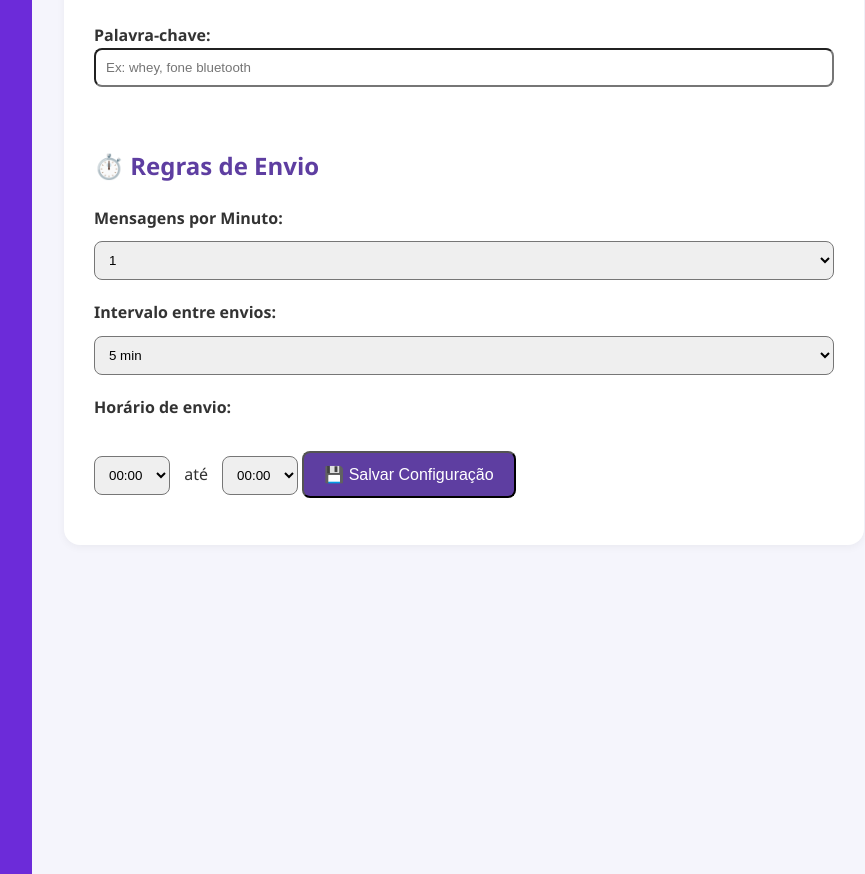
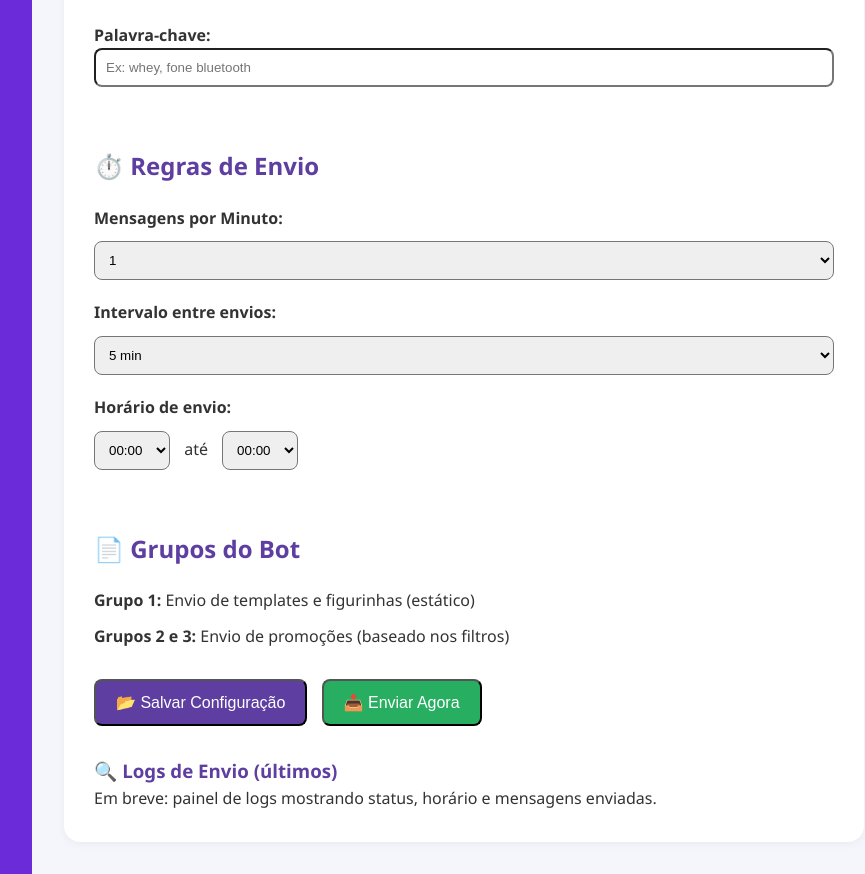
Before and after one commit to tor-28/clickdivulga, a Flask app: template templates/config-telegram.html in a window 1280 px wide. Shown: the part 533-1407 px from the top of the page, without its empty margins (188-1053 px from the left). Run offline with Flask 3, Linux system fonts and the light colour scheme; the template is opened without the code that fills it, so the values that code supplies are empty; parts of the project's set-up code (start-up, migrations or seed data) failed here and were passed over.

Commit message:
Update config-telegram.html

```diff
--- a/templates/config-telegram.html
+++ b/templates/config-telegram.html
@@ -12,7 +12,7 @@
       <a href="/painel"><i>🏠</i> Dashboard</a>
       <a href="/criar-link"><i>➕</i> Criar Link</a>
       <a href="/grupos"><i>📊</i> Desempenho de Grupos</a>
-      <a href="/produtos"><i>🛍️</i> Produtos</a>
+      <a href="/produtos"><i>💼</i> Produtos</a>
       <a href="/minha-api"><i>🔐</i> Config Afiliado</a>
       <a href="/config-bot/1" class="{% if request.path.startswith('/config-bot') %}active{% endif %}"><i>🤖</i> Telegram</a>
       <a href="/logout"><i>🚪</i> Sair</a>
@@ -24,7 +24,6 @@
       <h1>🤖 Configurar {{ nome_bot }}</h1>
     </div>
 
-    <!-- 🔀 Seleção de Bot -->
     <div style="margin-bottom: 30px;">
       <label for="bot-selector" style="font-weight:bold;">Escolher Bot:</label>
       <select id="bot-selector" onchange="mudarBot()" style="padding:10px; border-radius:8px;">
@@ -34,7 +33,6 @@
       </select>
     </div>
 
-    <!-- 🔧 Formulário de Configuração -->
     <form method="POST" action="/config-bot/{{ bot_id }}" style="max-width: 800px;">
       <div style="background:white; padding: 30px; border-radius: 16px; box-shadow: 0 2px 8px rgba(0,0,0,0.05);">
 
@@ -87,7 +85,18 @@
           {% endfor %}
         </select>
 
-        <button type="submit" style="margin-top: 30px; background-color: #5e3ea1; color: white; padding: 12px 20px; border-radius: 8px; font-size: 1rem; cursor: pointer;">💾 Salvar Configuração</button>
+        <h2 style="margin: 40px 0 20px; color: #5e3ea1;">📄 Grupos do Bot</h2>
+
+        <p style="margin-bottom: 10px;"><strong>Grupo 1:</strong> Envio de templates e figurinhas (estático)</p>
+        <p><strong>Grupos 2 e 3:</strong> Envio de promoções (baseado nos filtros)</p>
+
+        <button type="submit" style="margin-top: 30px; background-color: #5e3ea1; color: white; padding: 12px 20px; border-radius: 8px; font-size: 1rem; cursor: pointer;">📂 Salvar Configuração</button>
+        <button type="button" onclick="enviarAgora()" style="margin-left: 10px; background-color: #27ae60; color: white; padding: 12px 20px; border-radius: 8px; font-size: 1rem; cursor: pointer;">📤 Enviar Agora</button>
+
+        <div style="margin-top: 30px;">
+          <h3 style="color:#5e3ea1;">🔍 Logs de Envio (últimos)</h3>
+          <p>Em breve: painel de logs mostrando status, horário e mensagens enviadas.</p>
+        </div>
 
       </div>
     </form>
@@ -98,6 +107,10 @@
       const botId = document.getElementById("bot-selector").value;
       window.location.href = "/config-bot/" + botId;
     }
+
+    function enviarAgora() {
+      alert("Funcionalidade de envio imediato ainda em desenvolvimento.");
+    }
   </script>
 </body>
 </html>
```
